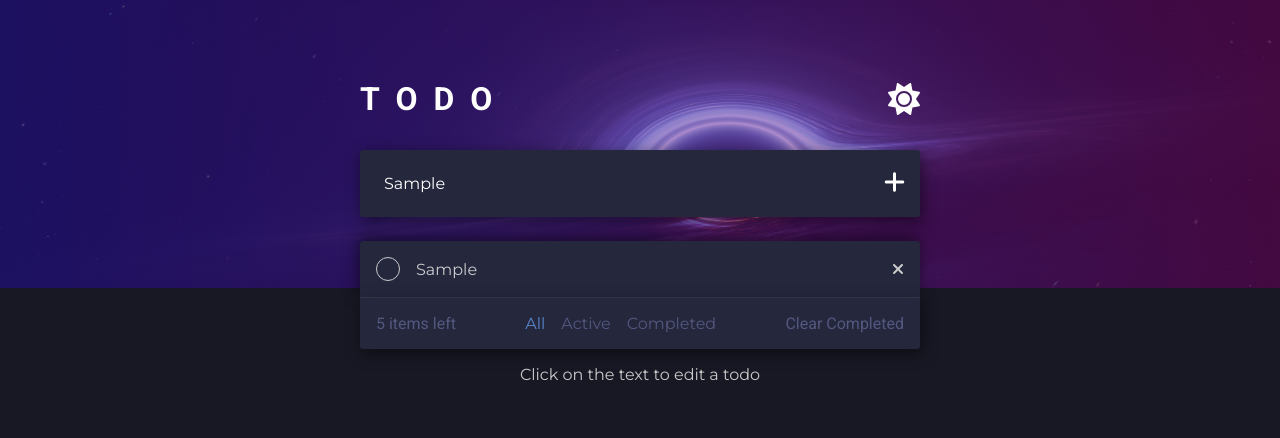
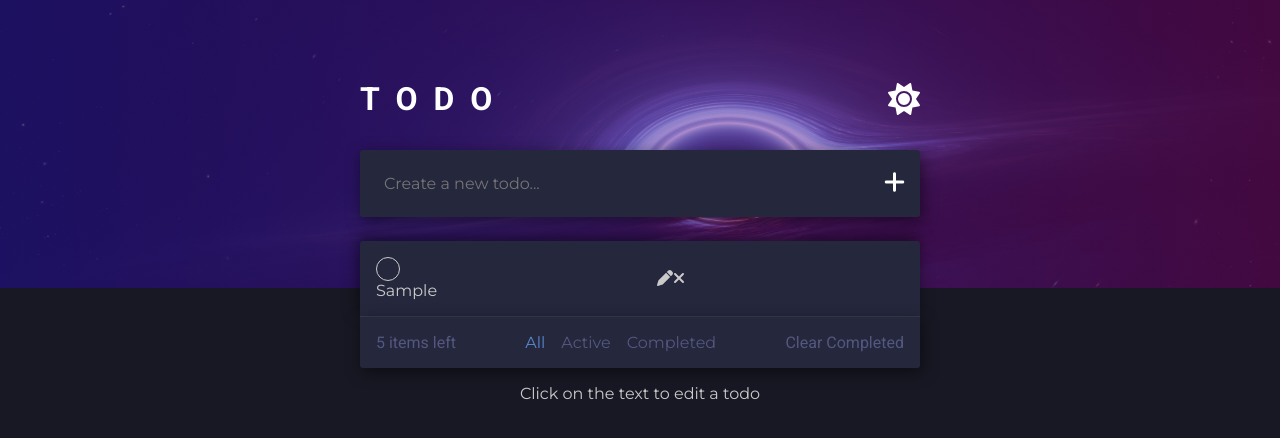
Before and after one commit to wnicolass/todo, a React (Create React App) app: page / in a window 1280 px wide. Both pictures are taken after typing "Sample" into the empty fields and a click on the button 894 px from the left and 182 px from the top of the page. Shown: the top 438 px of the page. Built offline with nearby package versions, Linux system fonts and the light colour scheme.

Commit message:
feat: todo crud working

```diff
--- a/src/components/Form.jsx
+++ b/src/components/Form.jsx
@@ -3,33 +3,26 @@ import { FontAwesomeIcon } from '@fortawesome/react-fontawesome';
 import { faPlus } from '@fortawesome/free-solid-svg-icons';
 
 export default class Form extends Component {
-  state = {
-    newTodo: '',
-  };
-
   handleSubmit = (event) => {
     event.preventDefault();
     const { onSubmit: handleForm } = this.props;
-    const { newTodo } = this.state;
-    handleForm(newTodo);
-    this.setState({
-      newTodo: '',
-    });
+    handleForm();
   };
 
   handleChange = ({ target }) => {
-    this.setState({
-      newTodo: target.value,
-    });
+    const { onInputChange: inputHandler } = this.props;
+    inputHandler(target);
   };
 
   render() {
+    const { data: newTodo } = this.props;
     return (
       <form onSubmit={this.handleSubmit} action="#">
         <input
           placeholder="Create a new todo..."
           type="text"
           onChange={this.handleChange}
+          value={newTodo}
         />
         <button>
           <FontAwesomeIcon icon={faPlus} className="PlusIcon" />
--- a/src/components/Main.jsx
+++ b/src/components/Main.jsx
@@ -7,9 +7,12 @@ import Footer from './Footer';
 export default class Main extends Component {
   state = {
     todos: [],
+    idx: -1,
+    newTodo: '',
   };
 
-  handleSubmit = (newTodo) => {
+  handleSubmit = () => {
+    const { newTodo, idx } = this.state;
     if (!newTodo) {
       return;
     }
@@ -19,19 +22,68 @@ export default class Main extends Component {
       return;
     }
 
+    if (idx !== -1) {
+      const handledTodos = [...todos];
+      handledTodos[idx] = newTodo;
+
+      return this.setState({
+        todos: [...handledTodos],
+        newTodo: '',
+        idx: -1,
+      });
+    }
+
     const newTodos = [...todos, newTodo];
 
     this.setState({
       todos: [...newTodos],
+      newTodo: '',
     });
   };
 
+  handleEdit = (todoIndex) => {
+    const { todos } = this.state;
+
+    this.setState({
+      idx: todoIndex,
+      newTodo: todos[todoIndex],
+    });
+  };
+
+  handleDelete = (todoIndex) => {
+    const { todos } = this.state;
+    const handledTodos = [...todos];
+    handledTodos.splice(todoIndex, 1);
+
+    this.setState({
+      todos: [...handledTodos],
+    });
+  };
+
+  handleInputChange = (input) => {
+    this.setState({
+      newTodo: input.value,
+    });
+  };
+
+  componentDidUpdate(_, prevState) {
+    console.log(prevState);
+  }
+
   render() {
-    const { todos } = this.state;
+    const { todos, newTodo, idx } = this.state;
     return (
       <main className="main">
-        <Form onSubmit={this.handleSubmit} />
-        <Todo data={todos} />
+        <Form
+          data={newTodo}
+          onSubmit={this.handleSubmit}
+          onInputChange={this.handleInputChange}
+        />
+        <Todo
+          data={todos}
+          onDelete={this.handleDelete}
+          onEdit={this.handleEdit}
+        />
         <TodoFooter />
         <Footer />
       </main>
--- a/src/components/Todo.jsx
+++ b/src/components/Todo.jsx
@@ -1,21 +1,40 @@
 import React, { Component } from 'react';
 import { FontAwesomeIcon } from '@fortawesome/react-fontawesome';
-import { faCheck, faXmark } from '@fortawesome/free-solid-svg-icons';
+import { faCheck, faXmark, faPen } from '@fortawesome/free-solid-svg-icons';
 
 export default class Todo extends Component {
+  handleEdit = (event, idx) => {
+    const { onEdit: editTodo } = this.props;
+    editTodo(idx);
+  };
+
+  handleDelete = ({ target }, idx) => {
+    const { onDelete: deleteTodo } = this.props;
+    deleteTodo(idx);
+  };
+
   render() {
     const { data: todos } = this.props;
     return (
       <ul id="TodoList">
         {todos.map((todo, idx) => (
           <li key={todo}>
-            <span className="circle">
-              <FontAwesomeIcon icon={faCheck} />
-            </span>
-            <div suppressContentEditableWarning={true} contentEditable="true">
+            <div>
+              <span className="circle">
+                <FontAwesomeIcon icon={faCheck} />
+              </span>
               {todo}
             </div>
-            <FontAwesomeIcon icon={faXmark} />
+            <div className="Actions">
+              <FontAwesomeIcon
+                icon={faPen}
+                onClick={(event) => this.handleEdit(event, idx)}
+              />
+              <FontAwesomeIcon
+                icon={faXmark}
+                onClick={(event) => this.handleDelete(event, idx)}
+              />
+            </div>
           </li>
         ))}
       </ul>
```
